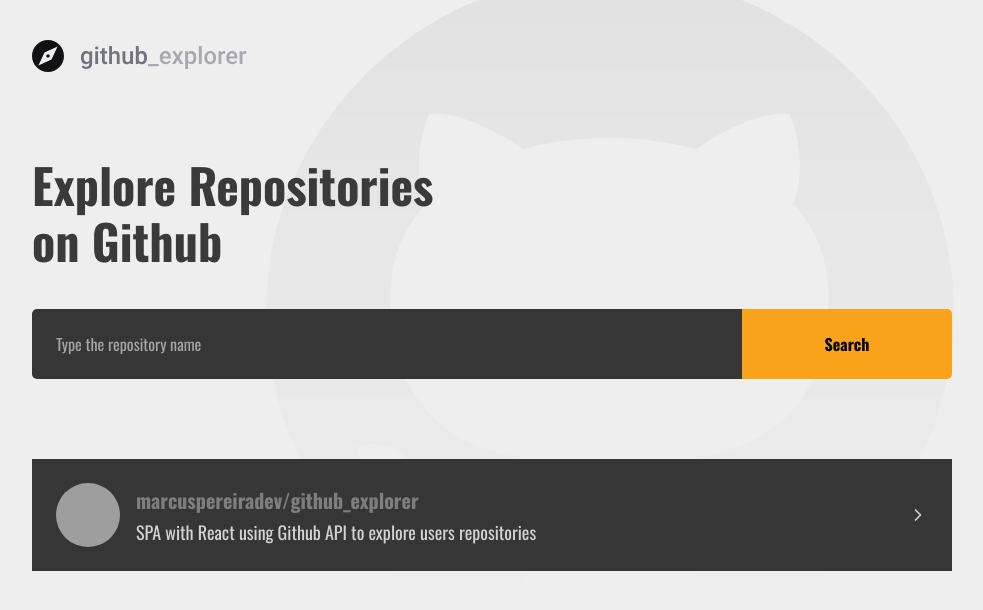
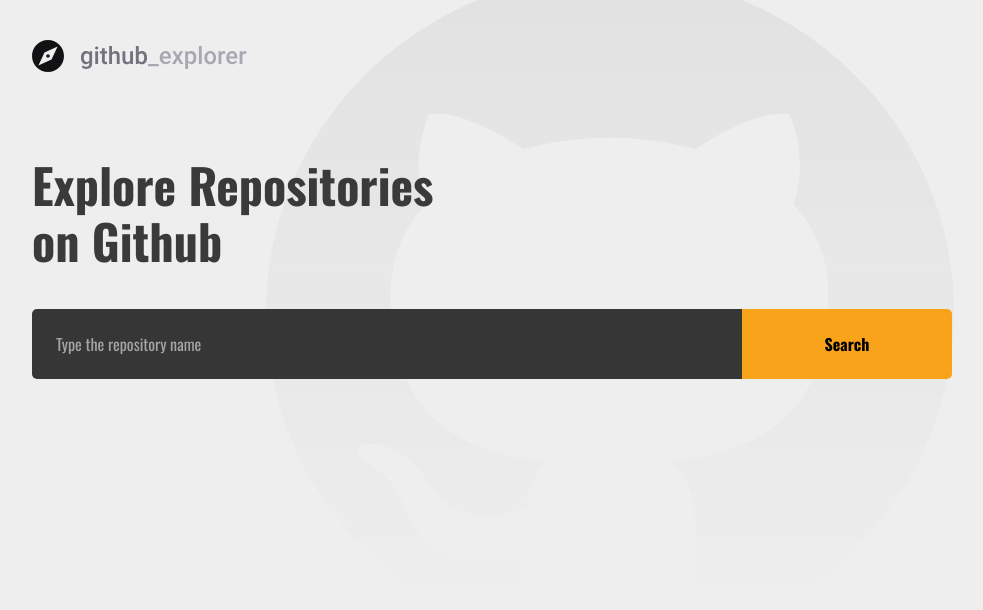
Before and after one commit to marcuspereiradev/github_explore, a React (Create React App) app: page / in a window 1280 px wide. Shown: the top 610 px of the page, without its empty margins (148-1131 px from the left). Built offline with nearby package versions, Linux system fonts and the light colour scheme; grey boxes are pictures that could not be loaded.

Commit message:
Importing API to create a repository

```diff
--- a/package.json
+++ b/package.json
@@ -10,6 +10,7 @@
     "@types/node": "^12.0.0",
     "@types/react": "^16.9.0",
     "@types/react-dom": "^16.9.0",
+    "axios": "^0.19.2",
     "react": "^16.13.1",
     "react-dom": "^16.13.1",
     "react-icons": "^3.10.0",
--- a/src/pages/Dashboard/index.tsx
+++ b/src/pages/Dashboard/index.tsx
@@ -1,33 +1,72 @@
-import React from 'react';
+import React, { useState, FormEvent } from 'react';
 import { FiChevronRight } from 'react-icons/fi';
+import api from '../../services/api';
 
 import { Title, Form, Repositories } from './styles';
 import logoImg from '../../assets/logo.svg';
 
-const Dashboard: React.FC = () => (
+interface Repository {
+  id: number;
+  html_url: string;
+  owner: {
+    login: string;
+    avatar_url: string;
+  };
+  full_name: string;
+  description: string;
+}
+
+const Dashboard: React.FC = () => {
+  const [newRepo, setNewRepo] = useState('');
+  const [repositories, setRepositories] = useState<Repository[]>([]);
+
+  async function handleAddRepository(
+    event: FormEvent<HTMLFormElement>,
+  ): Promise<void> {
+    event.preventDefault();
+
+    const response = await api.get<Repository>(`repos/${newRepo}`);
+
+    const repository = response.data;
+
+    setRepositories([...repositories, repository]);
+
+    setNewRepo('');
+  }
+  return (
     <>
       <img src={logoImg} alt="Github explorer" />
       <Title>Explore Repositories on Github</Title>
 
-    <Form>
-      <input type="text" placeholder="Type the repository name" />
+      <Form onSubmit={handleAddRepository}>
+        <input
+          value={newRepo}
+          onChange={(e) => setNewRepo(e.target.value)}
+          type="text"
+          placeholder="Type the repository name"
+        />
         <button type="submit">Search</button>
       </Form>
 
       <Repositories>
-      <a href="testjusttostoperror">
+        {repositories.map((repository) => {
+          return (
+            <a key={repository.id} href={repository.html_url}>
               <img
-          src="https://avatars3.githubusercontent.com/u/30603440?s=460&u=f64d173bbbf1d830200422971ae84e473b499e50&v=4"
-          alt="Marcus Pereira"
+                src={repository.owner.avatar_url}
+                alt={repository.owner.login}
               />
               <div>
-          <strong>marcuspereiradev/github_explorer</strong>
-          <p>SPA with React using Github API to explore users repositories</p>
+                <strong>{repository.full_name}</strong>
+                <p>{repository.description}</p>
               </div>
               <FiChevronRight size={20} />
             </a>
+          );
+        })}
       </Repositories>
     </>
   );
+};
 
 export default Dashboard;
--- a/src/pages/Dashboard/styles.ts
+++ b/src/pages/Dashboard/styles.ts
@@ -67,7 +67,7 @@
 
     div {
       flex: 1;
-      margin-left: 16px;
+      margin: 0 16px 0 16px;
 
       strong {
         color: #a5a5a5a5;
--- /dev/null
+++ b/src/services/api.ts
@@ -0,0 +1,7 @@
+import axios from 'axios';
+
+const api = axios.create({
+  baseURL: 'https://api.github.com',
+});
+
+export default api;
```
Also changed, not shown: .eslintrc.json, 1 other file (tests, documents, lock files or other folders). Lines whose indentation alone changed are shown as unchanged.
